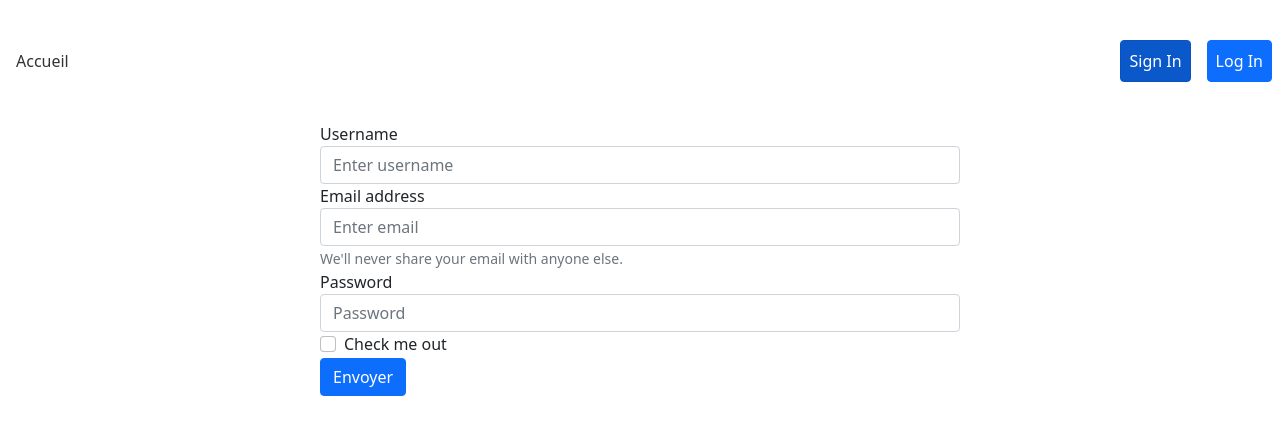
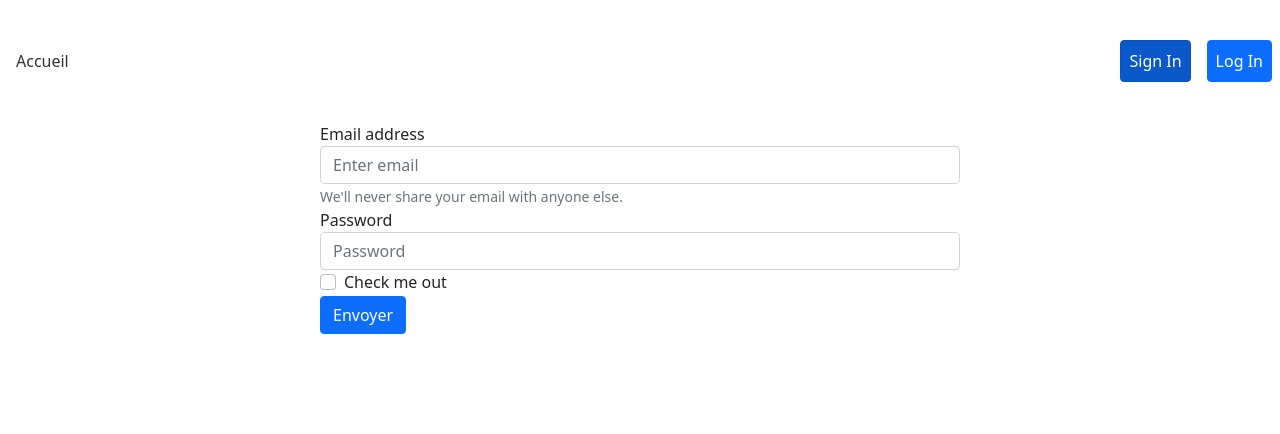
Before and after one commit to aauugguussttiinn/thpgram-front, a React (Create React App) app: page /register in a window 1280 px wide. Shown: the top 434 px of the page. Built offline with nearby package versions, Linux system fonts and the light colour scheme; no server answers.

Commit message:
Trying to link the front

```diff
--- a/src/components/RegisterForm/RegisterForm.jsx
+++ b/src/components/RegisterForm/RegisterForm.jsx
@@ -5,7 +5,6 @@ import { createUser, loginUser } from "store/actions/userActions";
 
 const RegisterForm = () => {
 
-  const [username, setUsername] = useState('');
   const [email, setEmail] = useState('');
   const [password, setPassword] = useState('');
   const dispatch = useDispatch();
@@ -15,12 +14,11 @@ const RegisterForm = () => {
 
       if (email && password) {
         const userDataSignIn = {
-          username,
           email,
           password,
         };
         const userDataLogIn = {
-          identifier: email,
+          email,
           password,
         };
 
@@ -33,11 +31,6 @@ const RegisterForm = () => {
     <div className="d-flex">
       <div className="col-3"></div>
       <form className="col-6" onSubmit={ (e) => handleRegistration(e) }>
-        <div className="form-group">
-          <label htmlFor="exampleInputEmail1">Username</label>
-          <input type="text" className="form-control"
-            id="exampleInputUsername" placeholder="Enter username" value={username} onChange={ (e) => setUsername(e.target.value) }></input>
-        </div>
         <div className="form-group">
           <label htmlFor="exampleInputEmail1">Email address</label>
           <input type="email" className="form-control"
--- a/src/pages/Home/Home.jsx
+++ b/src/pages/Home/Home.jsx
@@ -1,15 +1,15 @@
-import React, { useEffect } from 'react';
-import { useSelector } from 'react-redux';
-import Cookies from "js-cookie";
+// import React, { useEffect } from 'react';
+// import { useSelector } from 'react-redux';
+// import Cookies from "js-cookie";
 // import { getPosts } from 'redux/actions/postActions';
 // import Publication from 'components/Publication/Publication';
 
 const Home = () => {
 
-  const userState = useSelector((state) => state.userReducer);
+  // const userState = useSelector((state) => state.userReducer);
   // const posts = useSelector((state) => state.postReducer);
-  const detectUrlChange = window.location.pathname.split('/').pop();
-  const token = Cookies.get('token');
+  // const detectUrlChange = window.location.pathname.split('/').pop();
+  // const token = Cookies.get('token');
 
   // useEffect(() => {
   //   getPosts(token);
--- a/src/store/actions/userActions.jsx
+++ b/src/store/actions/userActions.jsx
@@ -8,7 +8,7 @@ export const EDIT_USER_PROFILE = 'EDIT_USER_PROFILE';
 
 export const createUser = (data) => {
   return (dispatch) => {
-    return fetch('http://localhost:1337/auth/local/register', {
+    return fetch('http://localhost:3000/api/signup', {
       method: 'post',
       headers: {
         'Content-Type': 'application/json'
```
